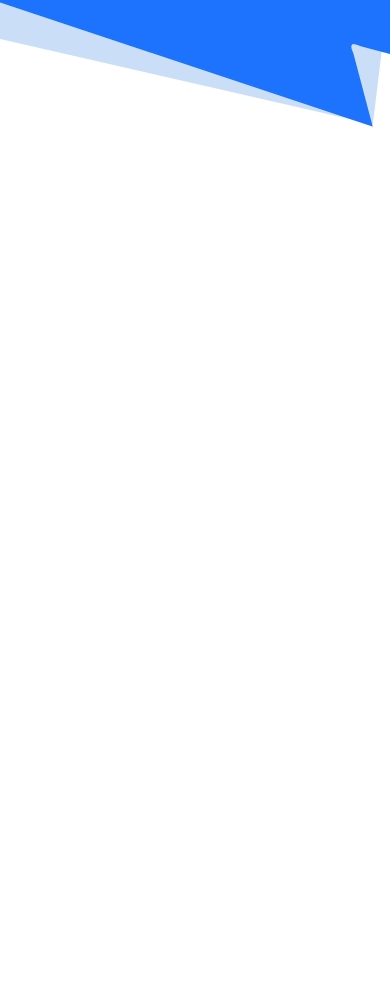
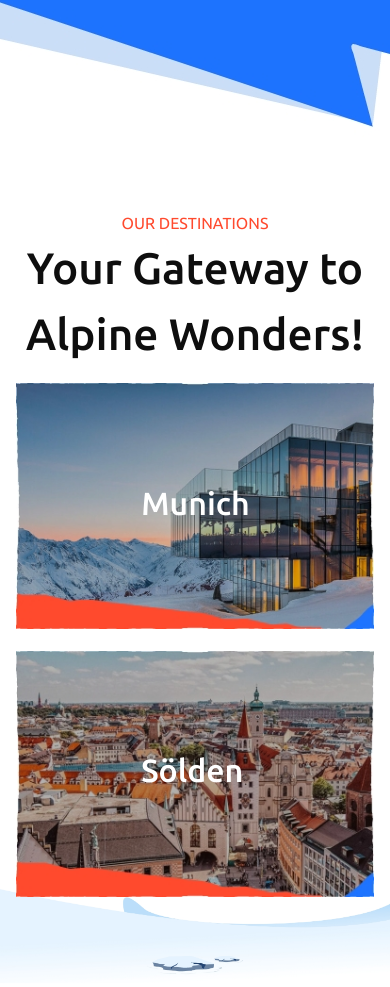
Before and after one commit to sudhanshulicensed/fest_landing_page, a React (Vite) app: page / in a window 390 px wide. Shown: the part 3772-4759 px from the top of the page. Before the commit the page ends 3915 px from the top, so only its background shows below. Built offline with nearby package versions, Linux system fonts and the light colour scheme.

Commit message:
Chore : Isolate Section, Make Destination Page Responsive.

```diff
--- a/src/App.css
+++ b/src/App.css
@@ -85,6 +85,19 @@
     background-position: bottom;
     background-repeat: no-repeat;
   }
+
+  #section7 {
+    margin-top: 1rem;
+    height: 870px;
+    background-image: url("@/assets/images/Section7_BG_Mobile.jpg");
+    align-items: flex-end;
+  }
+
+  #destination {
+    background-size: contain;
+    background-position: bottom;
+    background-repeat: no-repeat;
+  }
 }
 
 #section7 {
--- a/src/components/Destination.css
+++ b/src/components/Destination.css
@@ -23,3 +23,11 @@
     left: 35%;
     top: 38%;
 }
+
+@media (max-width : 784px) {
+    .destination__item {
+        flex-direction: column;
+        padding: 1rem;
+        row-gap: 1rem;
+    }
+}
--- a/src/components/MainComponent.jsx
+++ b/src/components/MainComponent.jsx
@@ -33,9 +33,9 @@ export default function MainComponent() {
       <section id="section7" className="section">
         <Upcoming />
       </section>
-      {/* <section id="destination" className="section">
+      <section id="destination" className="section">
         <Destination />
-      </section> */}
+      </section>
       {/* <section id="section9">
         <NewsLetter />
       </section> */}
```
